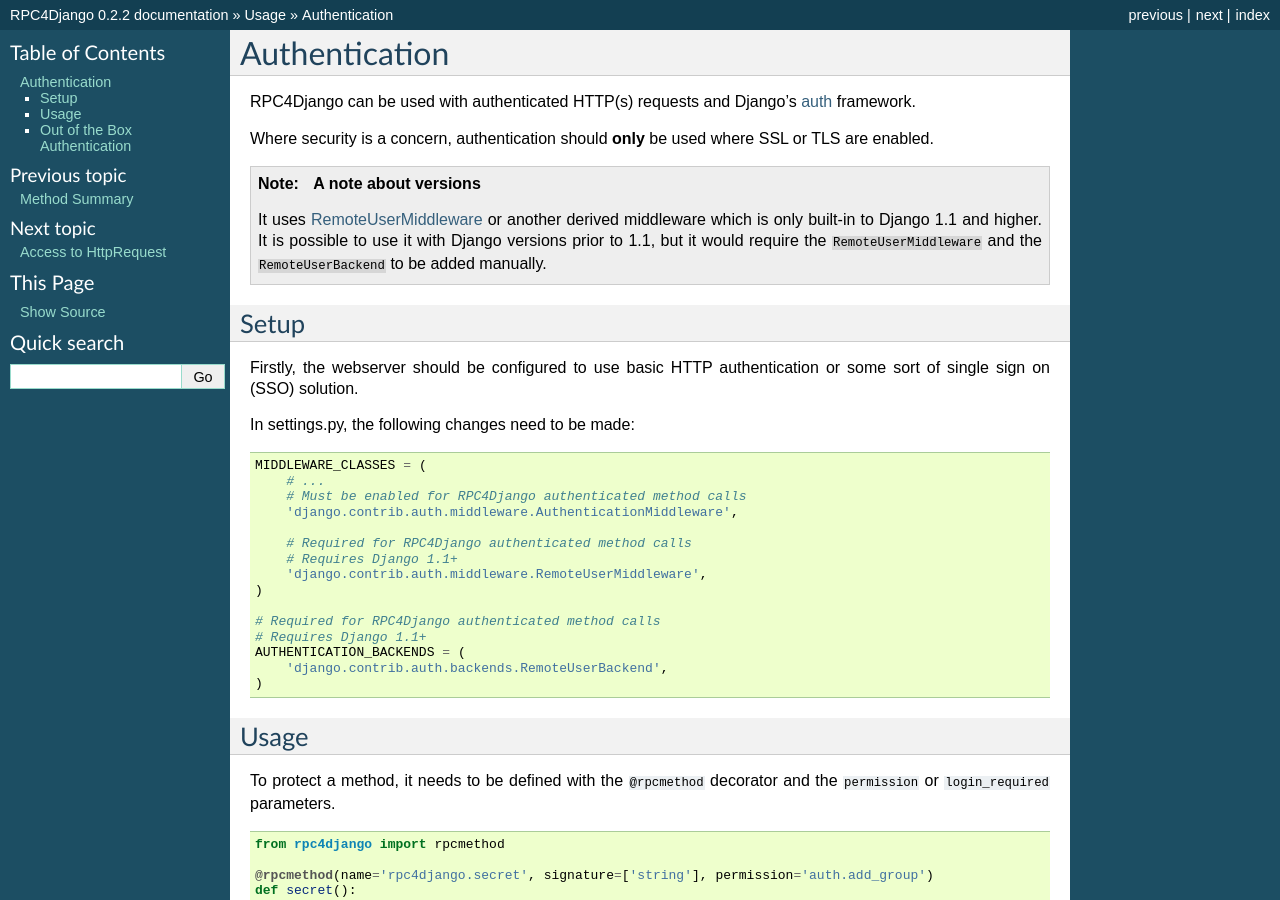
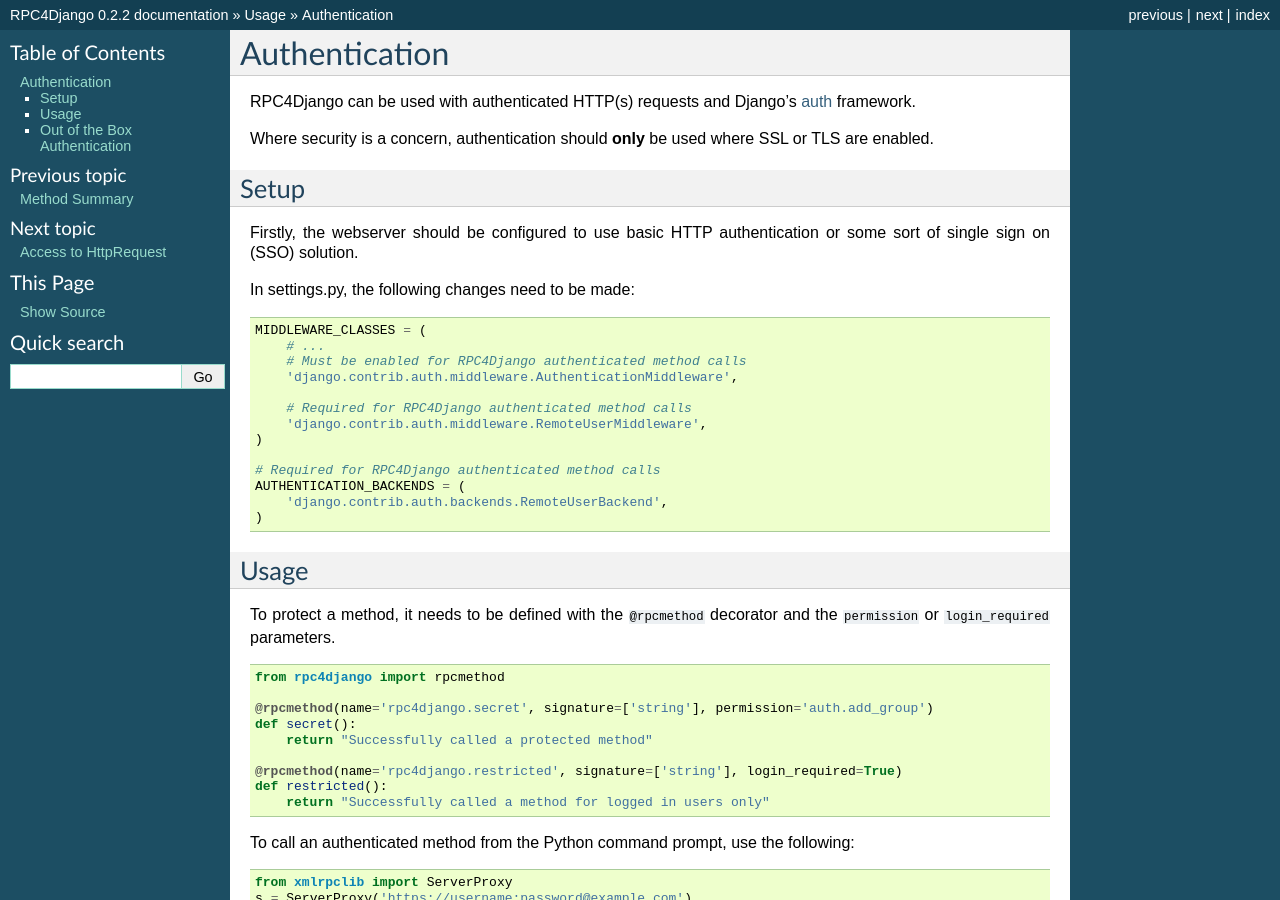
Before and after one commit to rpc4django/rpc4django, a Sphinx documentation site: the page built from docs/usage/auth.txt, in a window 1280 px wide and 900 px high. Built offline with Sphinx 7.4.7, drawn with Linux system fonts in a browser that asks for light colours.

Commit message:
Removed comments about Django 1.1

```diff
--- a/docs/usage/auth.txt
+++ b/docs/usage/auth.txt
@@ -7,14 +7,6 @@
 Where security is a concern, authentication should **only** be used where
 SSL or TLS are enabled.
 
-.. note:: **A note about versions**
-
-  It uses `RemoteUserMiddleware`_ or another derived middleware which is only
-  built-in to Django 1.1 and higher. It is possible to use it
-  with Django versions prior to 1.1, but it would require the
-  ``RemoteUserMiddleware`` and the ``RemoteUserBackend`` to be added manually.
-
-  .. _RemoteUserMiddleware: http://docs.djangoproject.com/en/1.1/howto/auth-remote-user/
 
 Setup
 -----
@@ -31,12 +23,10 @@
         'django.contrib.auth.middleware.AuthenticationMiddleware',
 
         # Required for RPC4Django authenticated method calls
-        # Requires Django 1.1+
         'django.contrib.auth.middleware.RemoteUserMiddleware',
     )
 
     # Required for RPC4Django authenticated method calls
-    # Requires Django 1.1+
     AUTHENTICATION_BACKENDS = (
         'django.contrib.auth.backends.RemoteUserBackend',
     )
```
